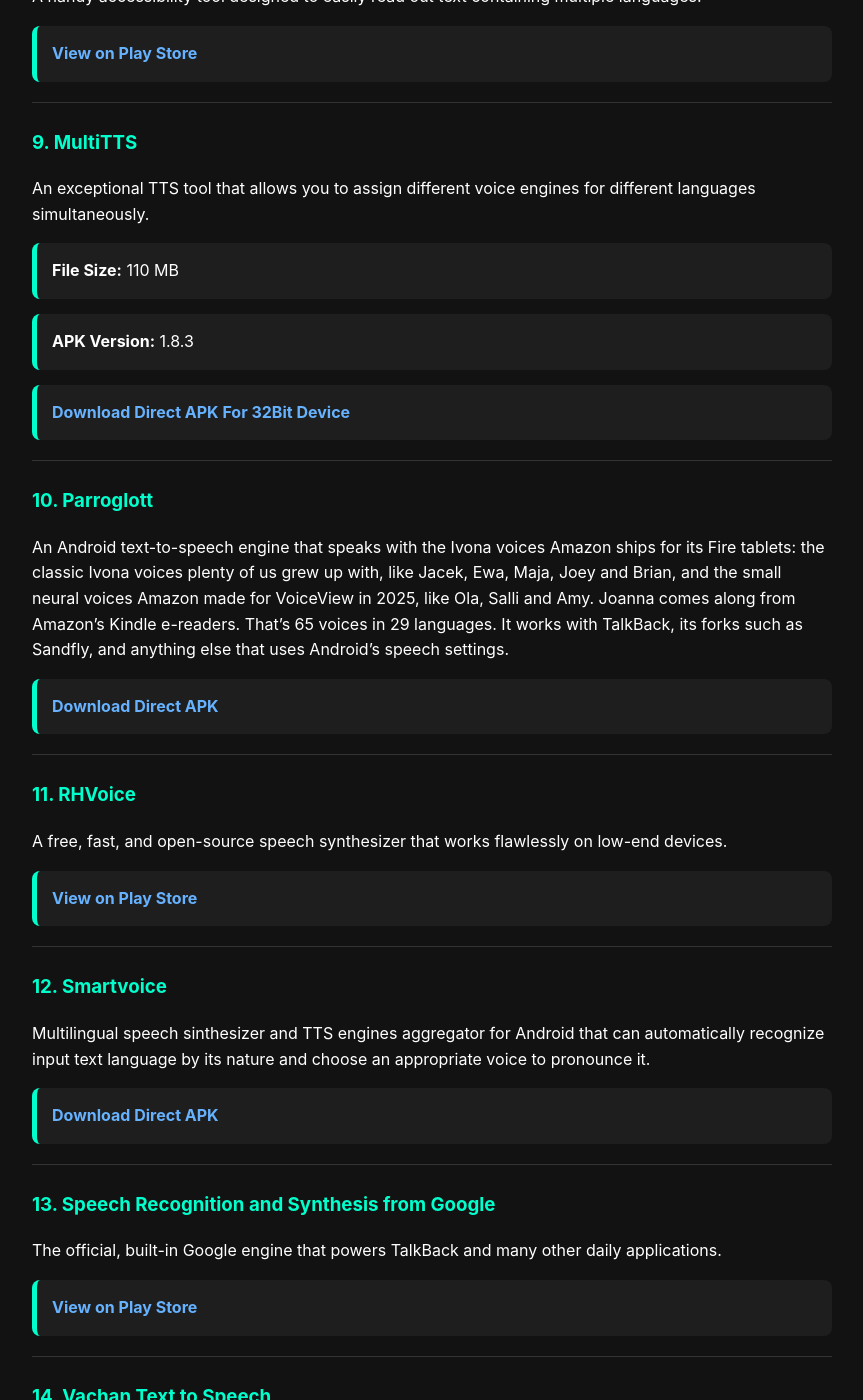
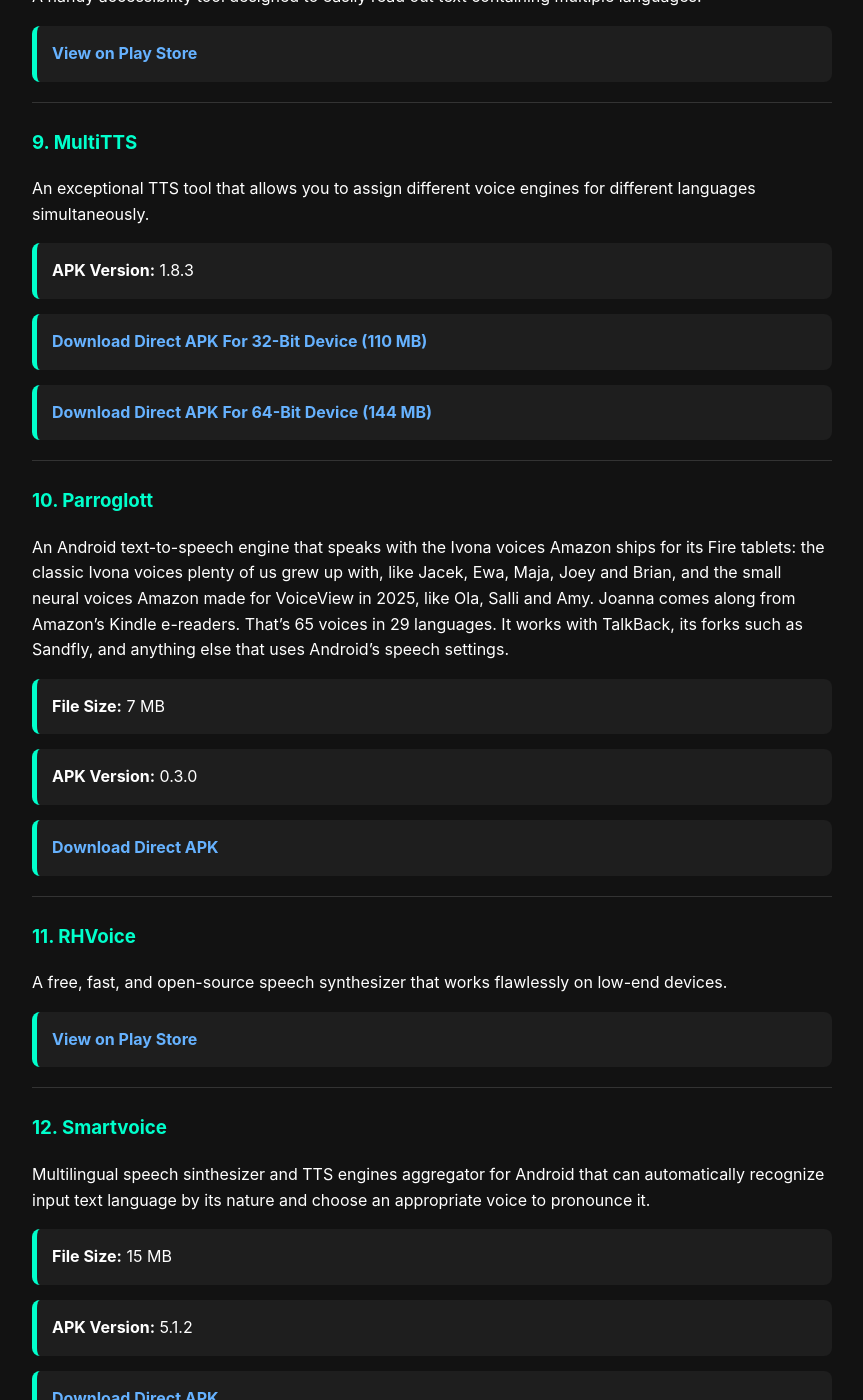
Before and after one commit to abhishekdey-hub/VisionPlay, a Jekyll site: the page built from text-to-speech/index.md, in a window 1280 px wide and 1400 px high, scrolled down 1752 px. Shown: the whole window, without its empty margins (208-1071 px from the left). Built offline with Jekyll 4.4.1, drawn with Linux system fonts in a browser that asks for light colours.

Commit message:
Update index.md

```diff
--- a/text-to-speech/index.md
+++ b/text-to-speech/index.md
@@ -74,15 +74,17 @@ A handy accessibility tool designed to easily read out text containing multiple
 ### 9. MultiTTS
 An exceptional TTS tool that allows you to assign different voice engines for different languages simultaneously.
 
-* **File Size:** 110 MB
 * **APK Version:** 1.8.3
-* [Download Direct APK For 32Bit Device](https://www.dropbox.com/scl/fi/1epo4f7t9xqn194yvvre8/MultiTTS_V_1.8.3_32bit.apk?rlkey=xtoaw8wkupk55vn3bcsbu5la7&st=bspg1xq3&dl=1)
+* [Download Direct APK For 32-Bit Device (110 MB)](https://www.dropbox.com/scl/fi/8es73ygd0vvdxcrxedrc7/MultiTTS_V_1.8.3-32-Bit.apk?rlkey=qp207q5kcnpyshy0kd79t61ui&st=m04xp3pe&dl=1)
+* [Download Direct APK For 64-Bit Device (144 MB)](https://www.dropbox.com/scl/fi/r14f3wh9biaa9ke9cb1kf/MultiTTS_V_1.8.3-64-Bit.apk?rlkey=2fexmewzbjihkh0nh2av3k86t&st=m7ttohma&dl=1)
 
 ---
 
 ### 10. Parroglott
 An Android text-to-speech engine that speaks with the Ivona voices Amazon ships for its Fire tablets: the classic Ivona voices plenty of us grew up with, like Jacek, Ewa, Maja, Joey and Brian, and the small neural voices Amazon made for VoiceView in 2025, like Ola, Salli and Amy. Joanna comes along from Amazon's Kindle e-readers. That's 65 voices in 29 languages. It works with TalkBack, its forks such as Sandfly, and anything else that uses Android's speech settings.
 
+* **File Size:** 7 MB
+* **APK Version:** 0.3.0
 * [Download Direct APK](https://github.com/Mudb0y/Parroglott/releases/download/v0.3.0/Parroglott-0.3.0.apk)
 
 ---
@@ -97,6 +99,8 @@ A free, fast, and open-source speech synthesizer that works flawlessly on low-en
 ### 12. Smartvoice
 Multilingual speech sinthesizer and TTS engines aggregator for Android that can automatically recognize input text language by its nature and choose an appropriate voice to pronounce it.
 
+* **File Size:** 15 MB
+* **APK Version:** 5.1.2
 * [Download Direct APK](https://github.com/poretsky/SmartVoice5/releases/download/v5.1.2/SmartVoice-5.1.2.apk)
 
 ---
```
